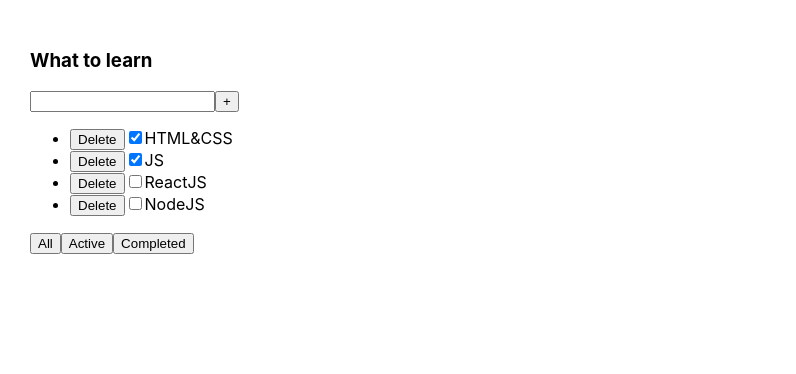
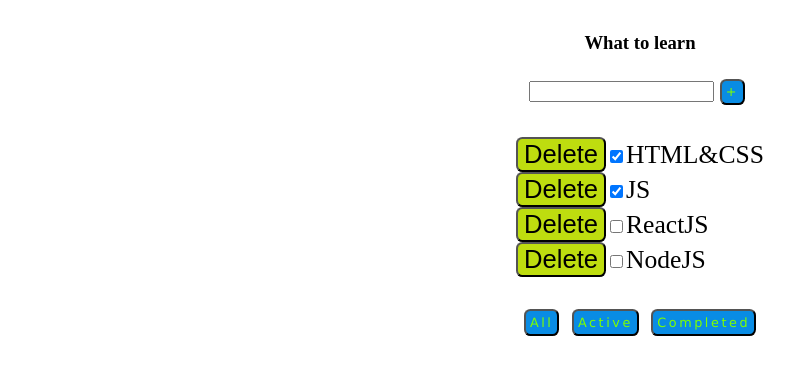
Before and after one commit to DenRainmen/it-incubator-todolist-ts-02, a React (Create React App) app: page / in a window 1280 px wide. Shown: the top 374 px of the page, without its empty margins (0-796 px from the left). Built offline with nearby package versions, Linux system fonts and the light colour scheme.

Commit message:
Добавил стили в  App.css и классы css в Todolist.tsx

```diff
--- a/src/App.css
+++ b/src/App.css
@@ -1,8 +1,73 @@
-.App {
-  padding: 30px;
+#root{
+  margin-top: 1vw;
   display: flex;
+  justify-content: center;
+  align-items: center;
 }
 
-.App > div {
-  margin-right: 50px;
+
+.App {
+font-family: Lobster,cursive;
+
+  width: 30%;
+  border-radius: 5% 5% 3% 3%;
+
+
 }
+
+.App>div{
+  display: flex;
+  justify-content: center;
+  align-items: center;
+  flex-direction: column;
+  width: 100%;
+}
+
+i.title{
+  background-color: rgb(183, 20, 189);
+  margin: 0;
+  font-size: 3vw;
+  width: 100%;
+  text-align: center;
+  border-radius: 1vw 1vw 0 0;
+  color: rgb(255, 255, 255)
+}
+
+.card-container{
+ outline: 1px solid rgb(151, 10, 156);
+  width: 99.2%;
+  display: flex;
+  justify-content: center;
+  align-items: center;
+  flex-direction: column;
+  border-radius: 0% 0% 3% 3%;
+}
+
+ul{
+  list-style-type: none;
+  padding-left: 0;
+  font-size: 2vw;
+}
+
+
+[type="text"]{
+  font-size: 1.7vw;
+}
+
+[type="button"]{
+  background: rgb(190, 221, 15);
+  border-radius: 0.5vw 0.5vw 0.5vw 0.5vw;
+  font-size: 2vw;
+}
+
+
+button{
+  border-radius: 0.5vw 0.5vw 0.5vw 0.5vw;
+  background: rgb(9, 140, 228);
+  color:chartreuse;
+  font-family: Verdana;
+  letter-spacing: 0.2vw;
+  padding: 0.3vw;
+  margin:  0.5vw;
+  font-size: 1vw;
+}
```
